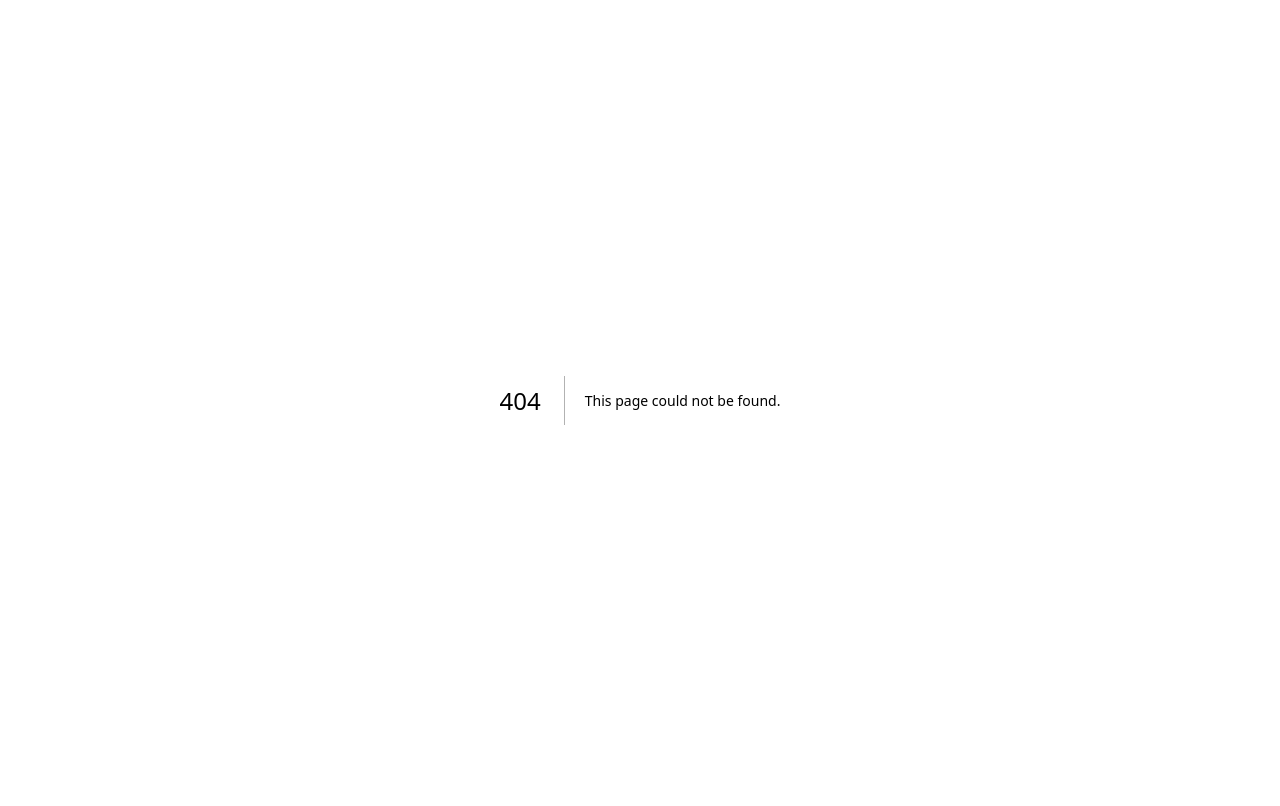
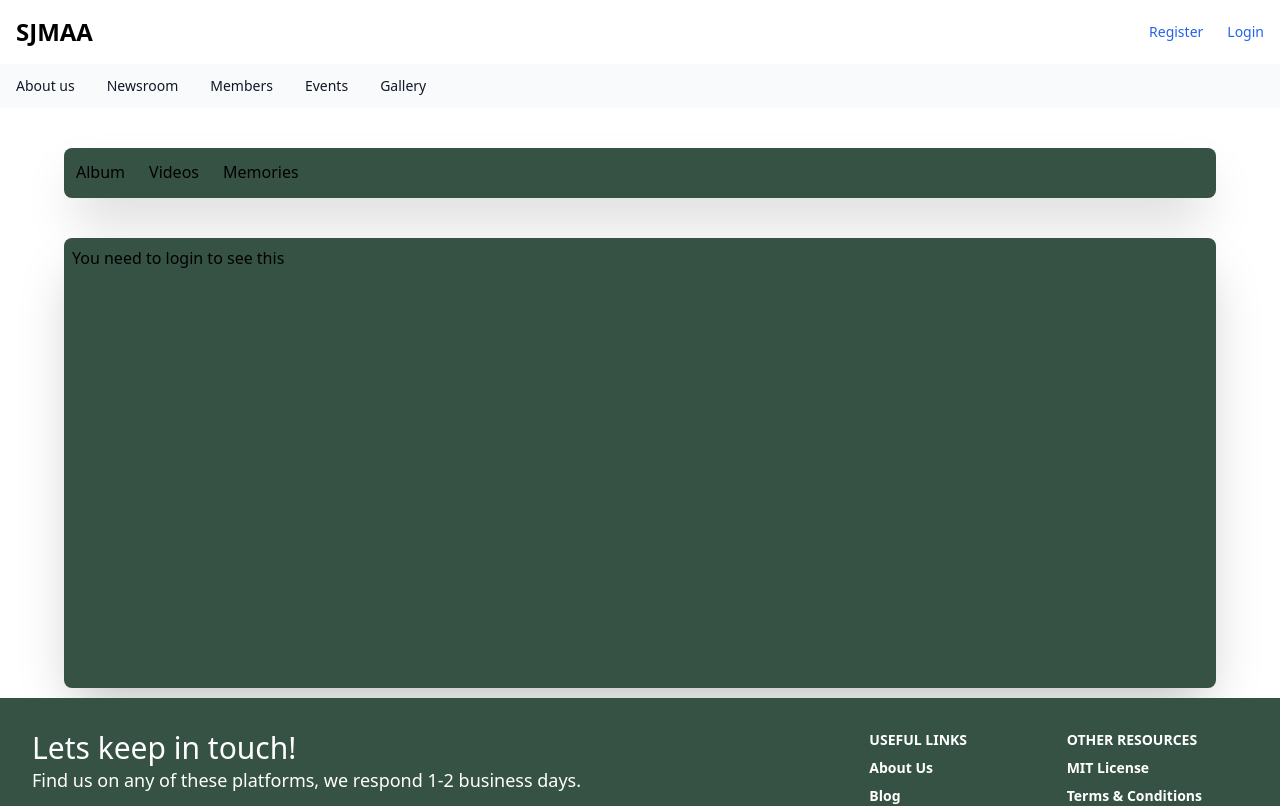
Before and after one commit to 5h15h1r/SJMAA, a Next.js app: page /page/gallery/memories in a window 1280 px wide. Before the commit this address had no page. Shown: the top 806 px of the page. Built offline with nearby package versions, Linux system fonts and the light colour scheme; no server answers.

Commit message:
Added gallery routers

```diff
--- /dev/null
+++ b/src/pages/page/gallery/album.js
@@ -0,0 +1,54 @@
+import Footer from "@/components/Footer";
+import Gallerycomponent from "@/components/Gallerycomponent";
+import Navbar from "@/components/Navbar";
+import Image from "next/image";
+import Link from "next/link";
+
+
+
+import React from "react";
+
+const Album = () => {
+
+  return (
+    <div className="bg-white h-[100vh] w-full">
+      <Navbar />
+
+      <div className=" flex flex-row w-[90%] md:max-w-6xl bg-[#355245] h-[50px] ml-[5%] mt-10 rounded-lg shadow-2xl">
+        <Link href="/page/gallery/album" className="p-1 mx-2 my-2" >
+          Album
+        </Link>
+
+        <Link href="/page/gallery/videos" className="p-1 mx-2 my-2">
+          Videos
+        </Link>
+        <Link href="/page/gallery/memories" className="p-1 mx-2 my-2">
+          Memories
+        </Link>
+      </div>
+      <div className="flex flex-row h-[450px] bg-[#355245] w-[90%] ml-[5%] mt-10 md:max-w-6xl rounded-lg shadow-2xl ">
+              <Gallerycomponent
+                  onClick={()=>{console.log("clicked")}}
+
+          img={
+            "https://vaave.s3.amazonaws.com/album_photos/851f5ac9941d720844d143ed9cfcf60a_b40d9e18a43a65d69135eff220cb6c6f_thumb.jpeg"
+          }
+          p1={"Main Sponser"}
+          p2={"1 photo"}
+              />
+               <Gallerycomponent
+
+          img={
+            "https://vaave.s3.amazonaws.com/album_photos/851f5ac9941d720844d143ed9cfcf60a_95fd98fba09b06ada444eab726571e44.jpeg"
+          }
+          p1={"Activities"}
+          p2={"11 photo"}
+        />
+          </div>
+
+      <Footer />
+    </div>
+  );
+};
+
+export default Album;
--- /dev/null
+++ b/src/pages/page/gallery/memories.js
@@ -0,0 +1,32 @@
+import Footer from "@/components/Footer";
+import Navbar from "@/components/Navbar";
+import Image from "next/image";
+import React from "react";
+import Link from "next/link";
+
+const Memories = () => {
+    return (
+        <div className="bg-white h-[100vh] w-full">
+            <Navbar />
+            <div className=" flex flex-row w-[90%] md:max-w-6xl bg-[#355245] h-[50px] ml-[5%] mt-10 rounded-lg shadow-2xl">
+        <Link href="/page/gallery/album" className="p-1 mx-2 my-2" >
+          Album
+        </Link>
+
+        <Link href="/page/gallery/videos" className="p-1 mx-2 my-2">
+          Videos
+        </Link>
+        <Link href="/page/gallery/memories" className="p-1 mx-2 my-2">
+          Memories
+        </Link>
+      </div>
+
+            <div className=" flex flex-row w-[90%]  md:max-w-6xl bg-[#355245] h-[450px] ml-[5%] mt-10 rounded-lg shadow-2xl">
+               <h1 className="mx-2 my-2"> You need to login to see this</h1>
+            </div>
+            <Footer />
+        </div>
+    );
+};
+
+export default Memories;
--- /dev/null
+++ b/src/pages/page/gallery/videos.js
@@ -0,0 +1,32 @@
+import Footer from "@/components/Footer";
+import Navbar from "@/components/Navbar";
+import Image from "next/image";
+import React from "react";
+import Link from "next/link";
+
+const Videos = () => {
+    return (
+        <div className="bg-white h-[100vh] w-full">
+            <Navbar />
+            <div className=" flex flex-row w-[90%] md:max-w-6xl bg-[#355245] h-[50px] ml-[5%] mt-10 rounded-lg shadow-2xl">
+        <Link href="/page/gallery/album" className="p-1 mx-2 my-2" >
+          Album
+        </Link>
+
+        <Link href="/page/gallery/videos" className="p-1 mx-2 my-2">
+          Videos
+        </Link>
+        <Link href="/page/gallery/memories" className="p-1 mx-2 my-2">
+          Memories
+        </Link>
+      </div>
+
+            <div className=" flex flex-row w-[90%]  md:max-w-6xl bg-[#355245] h-[450px] ml-[5%] mt-10 rounded-lg shadow-2xl">
+               <h1 className="mx-2 my-2" > this is videos</h1>
+            </div>
+            <Footer />
+        </div>
+    );
+};
+
+export default Videos;
```
